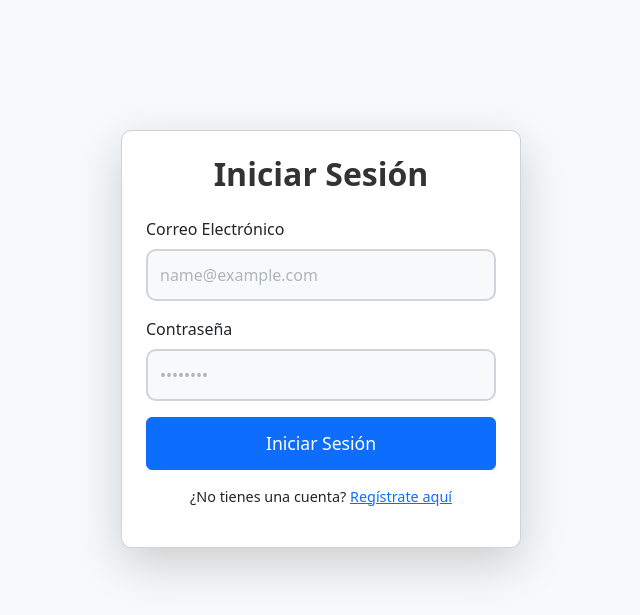
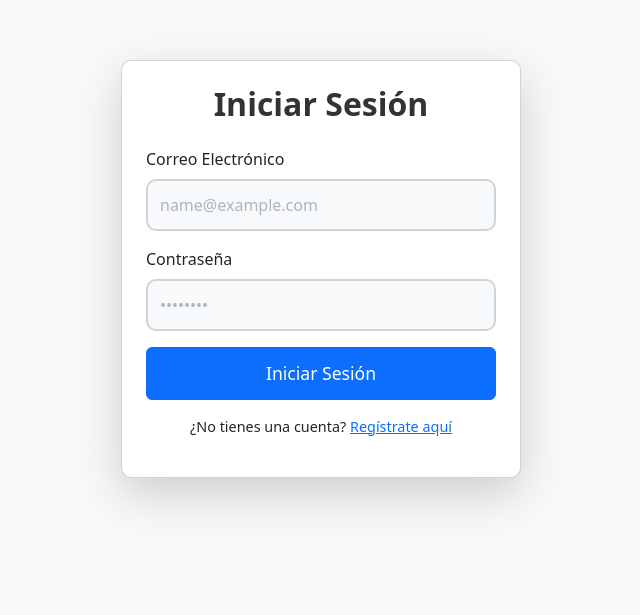
Before and after one commit to miguel9214/crediservir-frontend, a Vue app: page /login in a window 1280 px wide. Shown: the part 131-746 px from the top of the page, without its empty margins (319-959 px from the left). Built offline with nearby package versions, Linux system fonts and the light colour scheme.

Commit message:
correcion de main content

```diff
--- a/src/App.vue
+++ b/src/App.vue
@@ -2,9 +2,12 @@
   <div id="app">
     <!-- Mostrar el Navbar solo si la ruta actual no es /login o /register -->
     <Navbar v-if="!isAuthRoute" />
-    <div class="main-content">
+    <!-- Mostrar el main-content solo si la ruta actual no es /login o /register -->
+    <div class="main-content" v-if="!isAuthRoute">
       <router-view /> <!-- Aquí se mostrarán los componentes de las rutas -->
     </div>
+    <!-- Mostrar el contenido de las rutas de autenticación sin el main-content -->
+    <router-view v-if="isAuthRoute" />
   </div>
 </template>
 
@@ -36,6 +39,6 @@ export default {
 
 /* Estilo para el contenedor principal */
 .main-content {
-  padding-top: 70px; /* Ajusta este valor según la altura de tu navbar */
+  padding-top: 70px;
 }
 </style>
```
